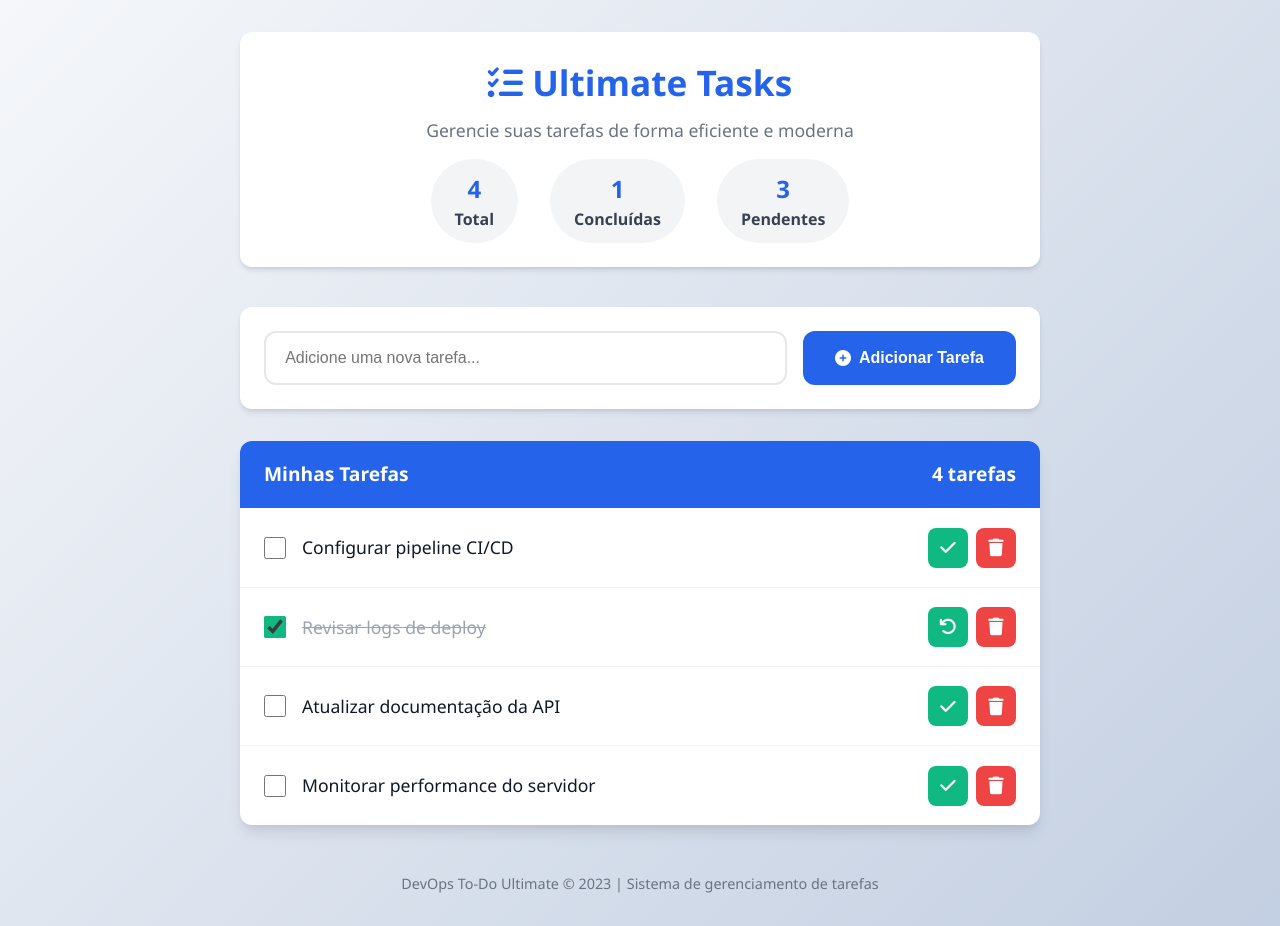
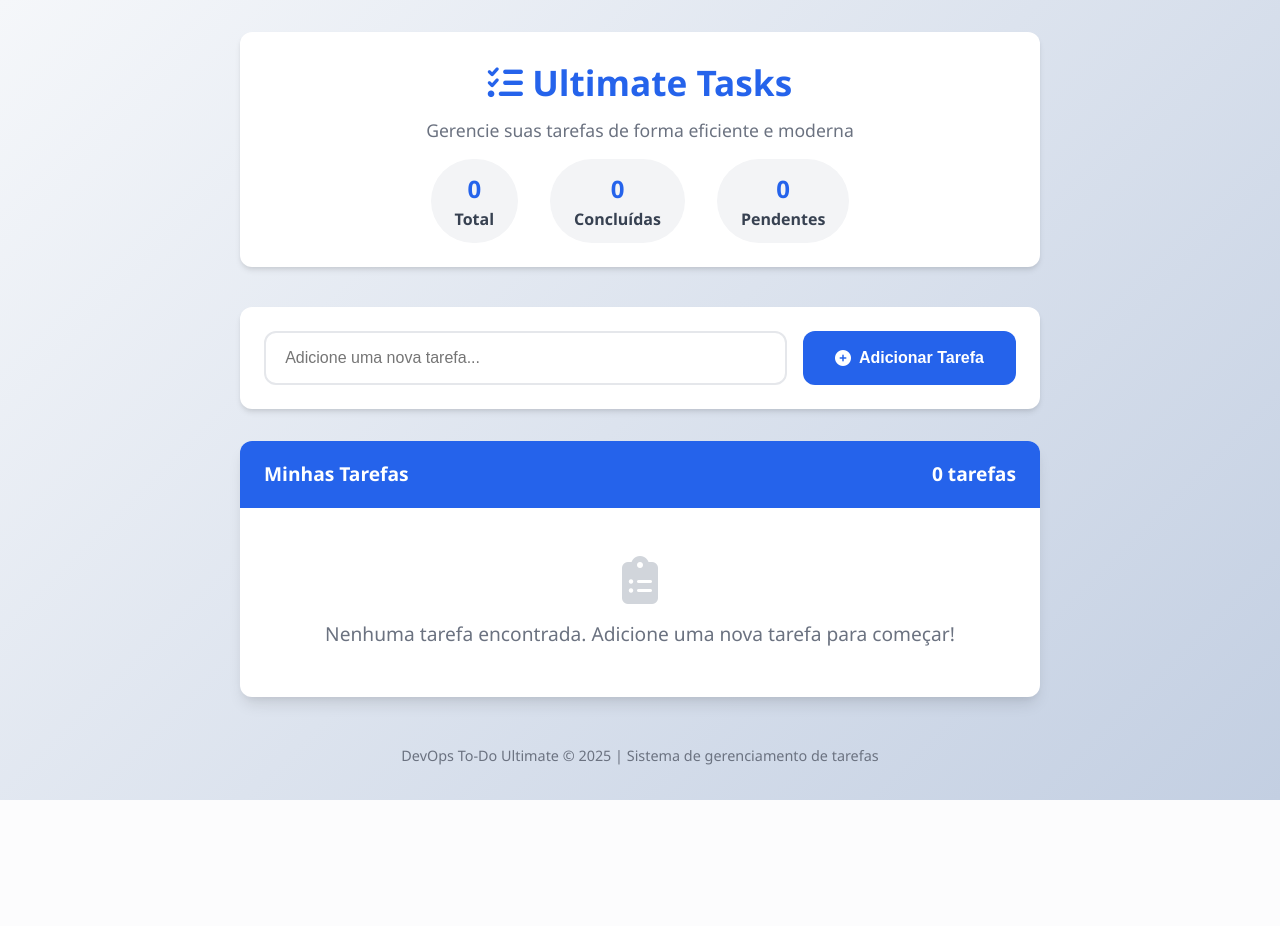
Before and after one commit to fernandinho05490/projeto-devops, a Flask app: page / in a window 1280 px wide. After the commit the page ends 800 px from the top, so only its background shows below. Run offline with Flask 3, Linux system fonts and the light colour scheme; data that the repository does not hold is empty.

Commit message:
Melhorias visuais no Front-end e ajuste com o back-end

```diff
--- a/templates/index.html
+++ b/templates/index.html
@@ -6,312 +6,90 @@
     <title>To-Do List Ultimate</title>
     <link rel="stylesheet" href="https://cdnjs.cloudflare.com/ajax/libs/font-awesome/6.4.0/css/all.min.css">
     <style>
+        /* --- MANTIVE SEU CSS EXATAMENTE IGUAL --- */
         :root {
-            --primary: #2563eb;
-            --primary-dark: #1d4ed8;
-            --success: #10b981;
-            --success-dark: #0da271;
-            --danger: #ef4444;
-            --danger-dark: #dc2626;
-            --warning: #f59e0b;
-            --gray-50: #f9fafb;
-            --gray-100: #f3f4f6;
-            --gray-200: #e5e7eb;
-            --gray-300: #d1d5db;
-            --gray-400: #9ca3af;
-            --gray-500: #6b7280;
-            --gray-700: #374151;
-            --gray-900: #111827;
+            --primary: #2563eb; --primary-dark: #1d4ed8; --success: #10b981;
+            --success-dark: #0da271; --danger: #ef4444; --danger-dark: #dc2626;
+            --warning: #f59e0b; --gray-50: #f9fafb; --gray-100: #f3f4f6;
+            --gray-200: #e5e7eb; --gray-300: #d1d5db; --gray-400: #9ca3af;
+            --gray-500: #6b7280; --gray-700: #374151; --gray-900: #111827;
             --shadow: 0 4px 6px -1px rgba(0, 0, 0, 0.1), 0 2px 4px -1px rgba(0, 0, 0, 0.06);
             --shadow-lg: 0 10px 15px -3px rgba(0, 0, 0, 0.1), 0 4px 6px -2px rgba(0, 0, 0, 0.05);
-            --border-radius: 12px;
-            --transition: all 0.2s ease;
+            --border-radius: 12px; --transition: all 0.2s ease;
         }
-
-        * {
-            margin: 0;
-            padding: 0;
-            box-sizing: border-box;
-        }
-
+        * { margin: 0; padding: 0; box-sizing: border-box; }
         body {
             font-family: 'Segoe UI', Tahoma, Geneva, Verdana, sans-serif;
             background: linear-gradient(135deg, #f5f7fa 0%, #c3cfe2 100%);
-            color: var(--gray-900);
-            min-height: 100vh;
-            padding: 2rem 1rem;
-            line-height: 1.5;
+            color: var(--gray-900); min-height: 100vh; padding: 2rem 1rem; line-height: 1.5;
         }
-
-        .container {
-            max-width: 800px;
-            margin: 0 auto;
+        .container { max-width: 800px; margin: 0 auto; }
+        header {
+            text-align: center; margin-bottom: 2.5rem; padding: 1.5rem;
+            background-color: white; border-radius: var(--border-radius); box-shadow: var(--shadow);
         }
-
-        header {
-            text-align: center;
-            margin-bottom: 2.5rem;
-            padding: 1.5rem;
-            background-color: white;
-            border-radius: var(--border-radius);
-            box-shadow: var(--shadow);
+        h1 { color: var(--primary); font-size: 2.2rem; margin-bottom: 0.5rem; font-weight: 700; }
+        .subtitle { color: var(--gray-500); font-size: 1.1rem; margin-bottom: 1rem; }
+        .stats { display: flex; justify-content: center; gap: 2rem; margin-top: 1rem; flex-wrap: wrap; }
+        .stat {
+            text-align: center; background-color: var(--gray-100); padding: 0.75rem 1.5rem;
+            border-radius: 50px; font-weight: 600; color: var(--gray-700);
         }
-
-        h1 {
-            color: var(--primary);
-            font-size: 2.2rem;
-            margin-bottom: 0.5rem;
-            font-weight: 700;
+        .stat span { color: var(--primary); font-size: 1.5rem; display: block; }
+        .input-section {
+            background-color: white; padding: 1.5rem; border-radius: var(--border-radius);
+            box-shadow: var(--shadow); margin-bottom: 2rem; display: flex; gap: 1rem; flex-wrap: wrap;
         }
-
-        .subtitle {
-            color: var(--gray-500);
-            font-size: 1.1rem;
-            margin-bottom: 1rem;
+        .task-input {
+            flex: 1; min-width: 250px; padding: 1rem 1.2rem; border: 2px solid var(--gray-200);
+            border-radius: var(--border-radius); font-size: 1rem; transition: var(--transition); outline: none;
         }
-
-        .stats {
-            display: flex;
-            justify-content: center;
-            gap: 2rem;
-            margin-top: 1rem;
-            flex-wrap: wrap;
+        .task-input:focus { border-color: var(--primary); box-shadow: 0 0 0 3px rgba(37, 99, 235, 0.1); }
+        .add-btn {
+            background-color: var(--primary); color: white; border: none; padding: 1rem 2rem;
+            border-radius: var(--border-radius); font-weight: 600; font-size: 1rem; cursor: pointer;
+            transition: var(--transition); display: flex; align-items: center; gap: 0.5rem; white-space: nowrap;
         }
-
-        .stat {
-            text-align: center;
-            background-color: var(--gray-100);
-            padding: 0.75rem 1.5rem;
-            border-radius: 50px;
-            font-weight: 600;
-            color: var(--gray-700);
+        .add-btn:hover { background-color: var(--primary-dark); transform: translateY(-2px); }
+        .task-list-container {
+            background-color: white; border-radius: var(--border-radius); box-shadow: var(--shadow-lg); overflow: hidden;
         }
-
-        .stat span {
-            color: var(--primary);
-            font-size: 1.5rem;
-            display: block;
+        .task-list-header {
+            background-color: var(--primary); color: white; padding: 1.2rem 1.5rem;
+            font-weight: 600; font-size: 1.2rem; display: flex; justify-content: space-between; align-items: center;
         }
-
-        .input-section {
-            background-color: white;
-            padding: 1.5rem;
-            border-radius: var(--border-radius);
-            box-shadow: var(--shadow);
-            margin-bottom: 2rem;
-            display: flex;
-            gap: 1rem;
-            flex-wrap: wrap;
+        #taskList { list-style: none; padding: 0; margin: 0; }
+        .task-item {
+            display: flex; justify-content: space-between; align-items: center; padding: 1.2rem 1.5rem;
+            border-bottom: 1px solid var(--gray-100); transition: var(--transition); animation: fadeIn 0.3s ease;
         }
-
-        .task-input {
-            flex: 1;
-            min-width: 250px;
-            padding: 1rem 1.2rem;
-            border: 2px solid var(--gray-200);
-            border-radius: var(--border-radius);
-            font-size: 1rem;
-            transition: var(--transition);
-            outline: none;
+        .task-item:hover { background-color: var(--gray-50); }
+        .task-item:last-child { border-bottom: none; }
+        .task-content { display: flex; align-items: center; gap: 1rem; flex: 1; }
+        .task-checkbox { width: 22px; height: 22px; cursor: pointer; accent-color: var(--success); }
+        .task-text { font-size: 1.1rem; flex: 1; }
+        .task-done { text-decoration: line-through; color: var(--gray-400); }
+        .task-actions { display: flex; gap: 0.5rem; }
+        .action-btn {
+            width: 40px; height: 40px; border-radius: 8px; border: none; cursor: pointer;
+            display: flex; align-items: center; justify-content: center; transition: var(--transition); font-size: 1.1rem;
         }
-
-        .task-input:focus {
-            border-color: var(--primary);
-            box-shadow: 0 0 0 3px rgba(37, 99, 235, 0.1);
-        }
-
-        .add-btn {
-            background-color: var(--primary);
-            color: white;
-            border: none;
-            padding: 1rem 2rem;
-            border-radius: var(--border-radius);
-            font-weight: 600;
-            font-size: 1rem;
-            cursor: pointer;
-            transition: var(--transition);
-            display: flex;
-            align-items: center;
-            gap: 0.5rem;
-            white-space: nowrap;
-        }
-
-        .add-btn:hover {
-            background-color: var(--primary-dark);
-            transform: translateY(-2px);
-        }
-
-        .task-list-container {
-            background-color: white;
-            border-radius: var(--border-radius);
-            box-shadow: var(--shadow-lg);
-            overflow: hidden;
-        }
-
-        .task-list-header {
-            background-color: var(--primary);
-            color: white;
-            padding: 1.2rem 1.5rem;
-            font-weight: 600;
-            font-size: 1.2rem;
-            display: flex;
-            justify-content: space-between;
-            align-items: center;
-        }
-
-        #taskList {
-            list-style: none;
-            padding: 0;
-            margin: 0;
-        }
-
-        .task-item {
-            display: flex;
-            justify-content: space-between;
-            align-items: center;
-            padding: 1.2rem 1.5rem;
-            border-bottom: 1px solid var(--gray-100);
-            transition: var(--transition);
-            animation: fadeIn 0.3s ease;
-        }
-
-        .task-item:hover {
-            background-color: var(--gray-50);
-        }
-
-        .task-item:last-child {
-            border-bottom: none;
-        }
-
-        .task-content {
-            display: flex;
-            align-items: center;
-            gap: 1rem;
-            flex: 1;
-        }
-
-        .task-checkbox {
-            width: 22px;
-            height: 22px;
-            cursor: pointer;
-            accent-color: var(--success);
-        }
-
-        .task-text {
-            font-size: 1.1rem;
-            flex: 1;
-        }
-
-        .task-done {
-            text-decoration: line-through;
-            color: var(--gray-400);
-        }
-
-        .task-actions {
-            display: flex;
-            gap: 0.5rem;
-        }
-
-        .action-btn {
-            width: 40px;
-            height: 40px;
-            border-radius: 8px;
-            border: none;
-            cursor: pointer;
-            display: flex;
-            align-items: center;
-            justify-content: center;
-            transition: var(--transition);
-            font-size: 1.1rem;
-        }
-
-        .toggle-btn {
-            background-color: var(--success);
-            color: white;
-        }
-
-        .toggle-btn:hover {
-            background-color: var(--success-dark);
-            transform: scale(1.05);
-        }
-
-        .delete-btn {
-            background-color: var(--danger);
-            color: white;
-        }
-
-        .delete-btn:hover {
-            background-color: var(--danger-dark);
-            transform: scale(1.05);
-        }
-
-        .empty-state {
-            text-align: center;
-            padding: 3rem 1.5rem;
-            color: var(--gray-500);
-        }
-
-        .empty-state i {
-            font-size: 3rem;
-            margin-bottom: 1rem;
-            color: var(--gray-300);
-        }
-
-        .empty-state p {
-            font-size: 1.2rem;
-        }
-
-        footer {
-            text-align: center;
-            margin-top: 3rem;
-            color: var(--gray-500);
-            font-size: 0.9rem;
-        }
-
-        @keyframes fadeIn {
-            from { opacity: 0; transform: translateY(10px); }
-            to { opacity: 1; transform: translateY(0); }
-        }
-
+        .toggle-btn { background-color: var(--success); color: white; }
+        .toggle-btn:hover { background-color: var(--success-dark); transform: scale(1.05); }
+        .delete-btn { background-color: var(--danger); color: white; }
+        .delete-btn:hover { background-color: var(--danger-dark); transform: scale(1.05); }
+        .empty-state { text-align: center; padding: 3rem 1.5rem; color: var(--gray-500); }
+        .empty-state i { font-size: 3rem; margin-bottom: 1rem; color: var(--gray-300); }
+        .empty-state p { font-size: 1.2rem; }
+        footer { text-align: center; margin-top: 3rem; color: var(--gray-500); font-size: 0.9rem; }
+        @keyframes fadeIn { from { opacity: 0; transform: translateY(10px); } to { opacity: 1; transform: translateY(0); } }
         @media (max-width: 768px) {
-            .input-section {
-                flex-direction: column;
-            }
-
-            .task-input {
-                min-width: 100%;
-            }
-
-            .add-btn {
-                justify-content: center;
-                width: 100%;
-            }
-
-            .task-item {
-                flex-direction: column;
-                align-items: flex-start;
-                gap: 1rem;
-            }
-
-            .task-content {
-                width: 100%;
-            }
-
-            .task-actions {
-                align-self: flex-end;
-            }
-
-            h1 {
-                font-size: 1.8rem;
-            }
-
-            .stats {
-                gap: 1rem;
-            }
-
-            .stat {
-                padding: 0.5rem 1rem;
-            }
+            .input-section { flex-direction: column; }
+            .task-input { min-width: 100%; }
+            .add-btn { justify-content: center; width: 100%; }
+            .task-item { flex-direction: column; align-items: flex-start; gap: 1rem; }
+            .task-content { width: 100%; }
+            .task-actions { align-self: flex-end; }
         }
     </style>
 </head>
@@ -322,16 +100,13 @@
             <p class="subtitle">Gerencie suas tarefas de forma eficiente e moderna</p>
             <div class="stats">
                 <div class="stat">
-                    <span id="totalTasks">0</span>
-                    Total
+                    <span id="totalTasks">0</span> Total
                 </div>
                 <div class="stat">
-                    <span id="completedTasks">0</span>
-                    Concluídas
+                    <span id="completedTasks">0</span> Concluídas
                 </div>
                 <div class="stat">
-                    <span id="pendingTasks">0</span>
-                    Pendentes
+                    <span id="pendingTasks">0</span> Pendentes
                 </div>
             </div>
         </header>
@@ -350,30 +125,24 @@
             </div>
 
             <ul id="taskList">
-                <!-- Tarefas serão carregadas aqui -->
-                <div class="empty-state" id="emptyState">
+                </ul>
+
+            <div class="empty-state" id="emptyState" style="display: none;">
                 <i class="fas fa-clipboard-list"></i>
                 <p>Nenhuma tarefa encontrada. Adicione uma nova tarefa para começar!</p>
             </div>
-            </ul>
         </section>
 
         <footer>
-            <p>DevOps To-Do Ultimate &copy; 2023 | Sistema de gerenciamento de tarefas</p>
+            <p>DevOps To-Do Ultimate &copy; 2025 | Sistema de gerenciamento de tarefas</p>
         </footer>
     </div>
 
     <script>
-        // Simulação de dados iniciais - em uma aplicação real, estes viriam da API
-        let tasks = [
-            { id: 1, title: "Configurar pipeline CI/CD", done: false },
-            { id: 2, title: "Revisar logs de deploy", done: true },
-            { id: 3, title: "Atualizar documentação da API", done: false },
-            { id: 4, title: "Monitorar performance do servidor", done: false }
-        ];
+        // --- AQUI ESTÁ A MÁGICA: JAVASCRIPT CONECTADO AO FLASK ---
 
-        // Função para atualizar estatísticas
-        function updateStats() {
+        // Função auxiliar para atualizar os números lá em cima
+        function updateStats(tasks) {
             const totalTasks = tasks.length;
             const completedTasks = tasks.filter(task => task.done).length;
             const pendingTasks = totalTasks - completedTasks;
@@ -383,7 +152,6 @@
             document.getElementById('pendingTasks').textContent = pendingTasks;
             document.getElementById('taskCount').textContent = `${totalTasks} tarefa${totalTasks !== 1 ? 's' : ''}`;
 
-            // Mostrar/ocultar estado vazio
             const emptyState = document.getElementById('emptyState');
             if (totalTasks === 0) {
                 emptyState.style.display = 'block';
@@ -392,20 +160,18 @@
             }
         }
 
+        // 1. CARREGAR TAREFAS (GET)
         async function loadTasks() {
-            // Em uma aplicação real, aqui faria fetch para a API
-            // Para simulação, usamos os dados locais
+            try {
+                const response = await fetch('/tasks'); // Chama o Python
+                const data = await response.json();
+                const tasks = data.tasks; // Pega a lista do JSON
+
                 const list = document.getElementById('taskList');
                 list.innerHTML = '';
 
                 if (tasks.length === 0) {
-                list.innerHTML = `
-                    <div class="empty-state" id="emptyState">
-                        <i class="fas fa-clipboard-list"></i>
-                        <p>Nenhuma tarefa encontrada. Adicione uma nova tarefa para começar!</p>
-                    </div>
-                `;
-                updateStats();
+                    updateStats([]);
                     return;
                 }
 
@@ -428,43 +194,40 @@
                             </button>
                         </div>
                     `;
-
                     list.appendChild(li);
                 });
 
-            updateStats();
+                updateStats(tasks);
+            } catch (error) {
+                console.error('Erro ao carregar tarefas:', error);
+            }
         }
 
+        // 2. ADICIONAR TAREFA (POST)
         async function addTask() {
             const input = document.getElementById('taskInput');
             const taskTitle = input.value.trim();
 
             if (!taskTitle) {
-                // Efeito visual para indicar campo vazio
                 input.style.borderColor = 'var(--danger)';
                 input.focus();
-                setTimeout(() => {
-                    input.style.borderColor = '';
-                }, 1000);
+                setTimeout(() => input.style.borderColor = '', 1000);
                 return;
             }
 
-            // Em uma aplicação real, faria POST para a API
-            // Simulação: adiciona à lista local
-            const newTask = {
-                id: tasks.length > 0 ? Math.max(...tasks.map(t => t.id)) + 1 : 1,
-                title: taskTitle,
-                done: false
-            };
+            try {
+                // Envia para o Python salvar no Banco
+                await fetch('/tasks', {
+                    method: 'POST',
+                    headers: {'Content-Type': 'application/json'},
+                    body: JSON.stringify({title: taskTitle})
+                });
 
-            tasks.push(newTask);
+                // Limpa o campo e recarrega
                 input.value = '';
                 input.focus();
 
-            // Recarregar lista
-            loadTasks();
-
-            // Feedback visual
+                // Feedback visual no botão
                 const addBtn = document.querySelector('.add-btn');
                 const originalText = addBtn.innerHTML;
                 addBtn.innerHTML = '<i class="fas fa-check"></i> Adicionada!';
@@ -474,60 +237,59 @@
                     addBtn.innerHTML = originalText;
                     addBtn.style.backgroundColor = '';
                 }, 1500);
+
+                loadTasks(); // Atualiza a lista
+            } catch (error) {
+                console.error('Erro ao criar tarefa:', error);
+                alert('Erro ao salvar tarefa. Verifique o servidor.');
+            }
         }
 
+        // 3. ATUALIZAR STATUS (PUT)
         async function toggleTask(id) {
-            // Em uma aplicação real, faria PUT para a API
-            // Simulação: altera localmente
-            const taskIndex = tasks.findIndex(task => task.id === id);
-            if (taskIndex !== -1) {
-                tasks[taskIndex].done = !tasks[taskIndex].done;
+            try {
+                await fetch(`/tasks/${id}`, { method: 'PUT' });
 
-                // Feedback visual
+                // Animaçãozinha antes de recarregar
                 const taskItem = document.querySelector(`[data-id="${id}"]`);
                 if (taskItem) {
-                    taskItem.style.transform = 'scale(1.02)';
                     taskItem.style.backgroundColor = 'var(--gray-100)';
-
-                    setTimeout(() => {
-                        taskItem.style.transform = '';
-                        taskItem.style.backgroundColor = '';
-                        loadTasks();
-                    }, 300);
+                    setTimeout(() => loadTasks(), 200);
                 } else {
                     loadTasks();
+                }
+            } catch (error) {
+                console.error('Erro ao atualizar:', error);
+            }
+        }
+
+        // 4. DELETAR TAREFA (DELETE)
+        async function deleteTask(id) {
+            if(confirm('Tem certeza que deseja excluir esta tarefa?')) {
+                try {
+                    await fetch(`/tasks/${id}`, { method: 'DELETE' });
+
+                    // Animação de exclusão
+                    const taskItem = document.querySelector(`[data-id="${id}"]`); // Corrigi o erro de sintaxe aqui!
+                    if (taskItem) {
+                        taskItem.style.transform = 'translateX(-100%)';
+                        taskItem.style.opacity = '0';
+                        setTimeout(() => loadTasks(), 300);
+                    } else {
+                        loadTasks();
+                    }
+                } catch (error) {
+                    console.error('Erro ao deletar:', error);
                 }
             }
         }
 
-        async function deleteTask(id) {
-            if(confirm('Tem certeza que deseja excluir esta tarefa?')) {
-                // Em uma aplicação real, faria DELETE para a API
-                // Simulação: remove localmente
-                tasks = tasks.filter(task => task.id !== id);
-                loadTasks();
-
-                // Feedback visual
-                const taskItem = document.querySelector(`[data-id="${id}"`);
-                if (taskItem) {
-                    taskItem.style.transform = 'translateX(-100%)';
-                    taskItem.style.opacity = '0';
-
-                    setTimeout(() => {
-                        loadTasks();
-                    }, 300);
-                }
-            }
-        }
-
-        // Permitir adicionar tarefa pressionando Enter
+        // Permitir Enter
         document.getElementById('taskInput').addEventListener('keypress', function(e) {
-            if (e.key === 'Enter') {
-                addTask();
-            }
+            if (e.key === 'Enter') addTask();
         });
 
-        // Carregar tarefas iniciais
+        // Inicia carregando do banco
         loadTasks();
     </script>
 </body>
```
Lines whose indentation alone changed are shown as unchanged.
